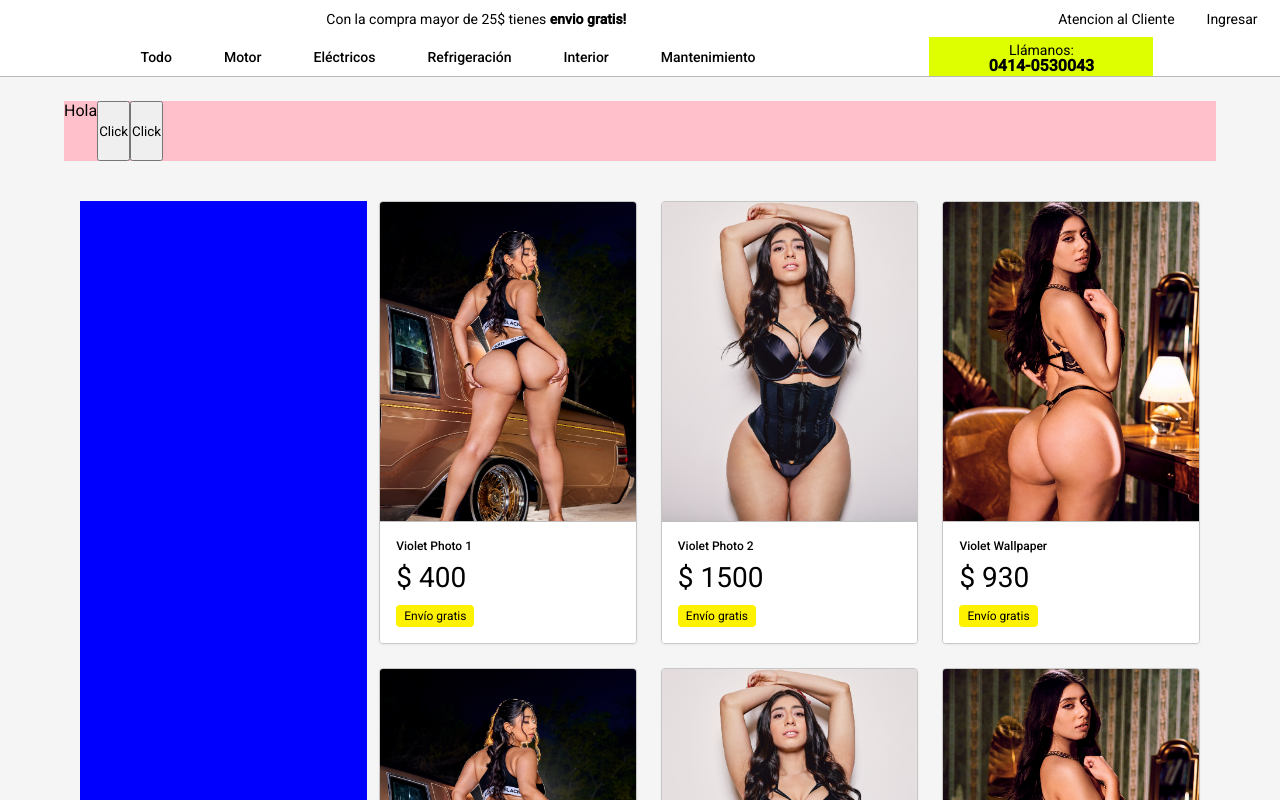
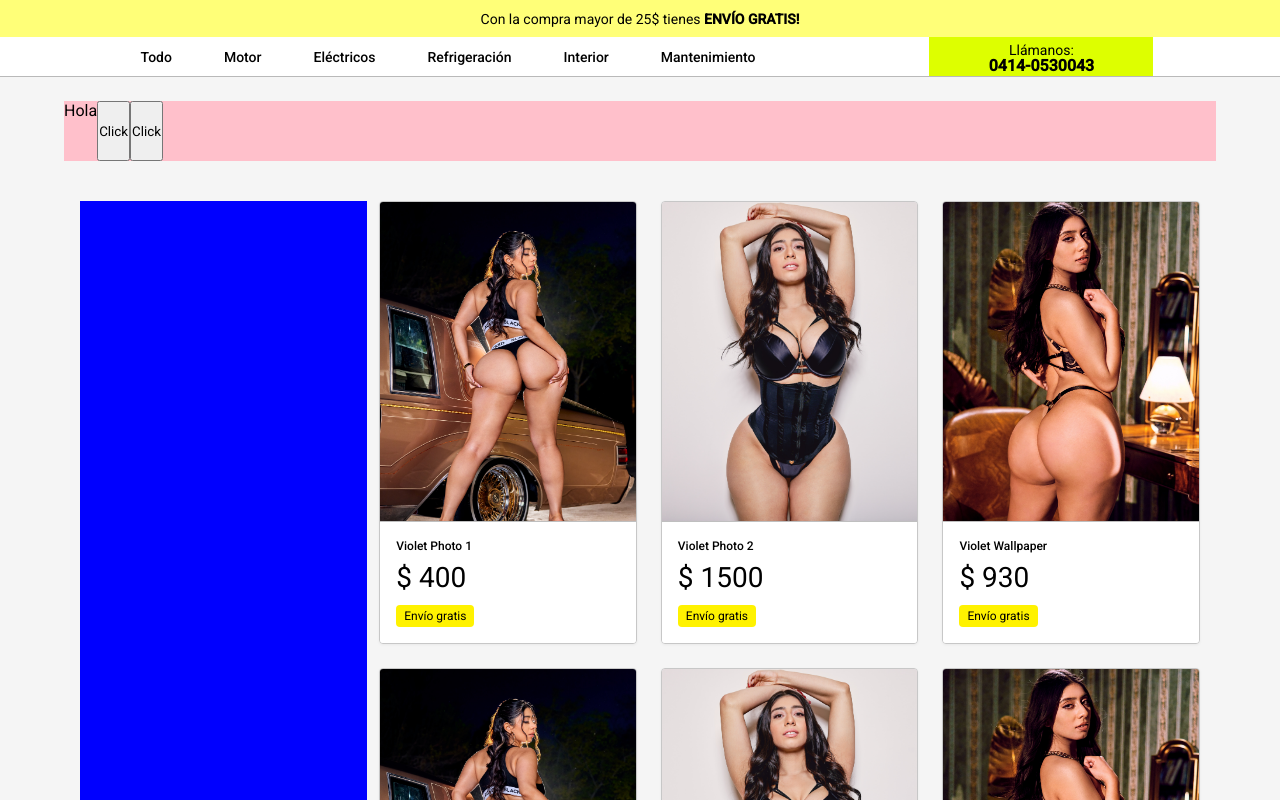
Before and after one commit to chizito14/tienda-luciano, an Angular app: page /products in a window 1280 px wide. Shown: the top 800 px of the page. Built offline with nearby package versions, Linux system fonts and the light colour scheme.

Commit message:
upd: header

```diff
--- a/src/app/presentation/widget/header/header.component.html
+++ b/src/app/presentation/widget/header/header.component.html
@@ -2,9 +2,7 @@
 <div class="main-cont">
 
     <div flex class="sub-top">
-        <p ft-14-400 >Con la compra mayor de 25$ tienes <strong style="font-size: 14px;">envio gratis!</strong> </p>
-        <p ft-14-400 >Atencion al Cliente</p>
-        <p ft-14-400 >Ingresar</p>
+        <p ft-14-400 >Con la compra mayor de 25$ tienes <strong style="font-size: 14px;">ENVÍO GRATIS!</strong> </p>
     </div>
 
     <div flex  class="sub-bot">
--- a/src/app/presentation/widget/header/header.component.scss
+++ b/src/app/presentation/widget/header/header.component.scss
@@ -4,13 +4,9 @@
 }
 
 .sub-top {
-    padding: 0.6em 1.4em;
-    gap: 2em;
-    justify-content: end;
-}
-
-.sub-top :first-child {
-    margin-right: 200px;
+    padding: 0.6em;
+    justify-content: center;
+    background-color: rgb(255, 255, 120);
 }
 
 .sub-bot {
```
